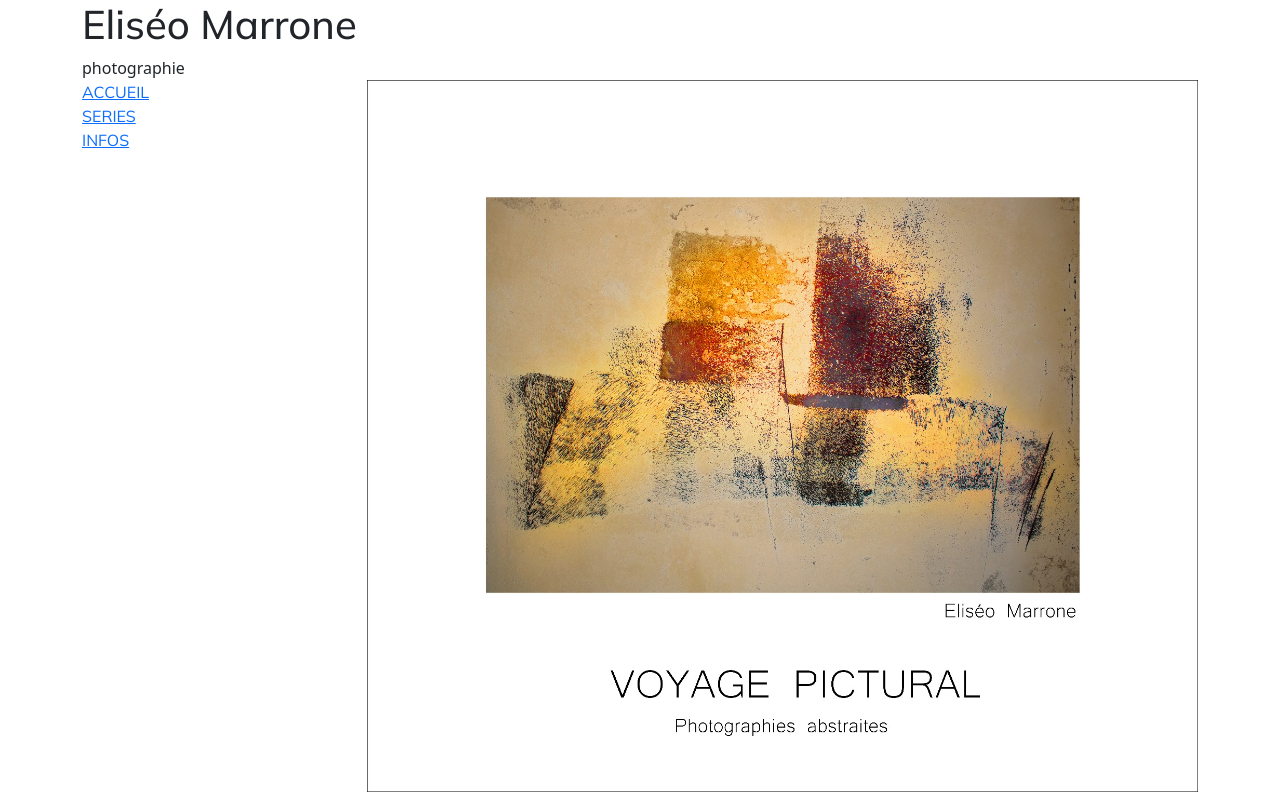
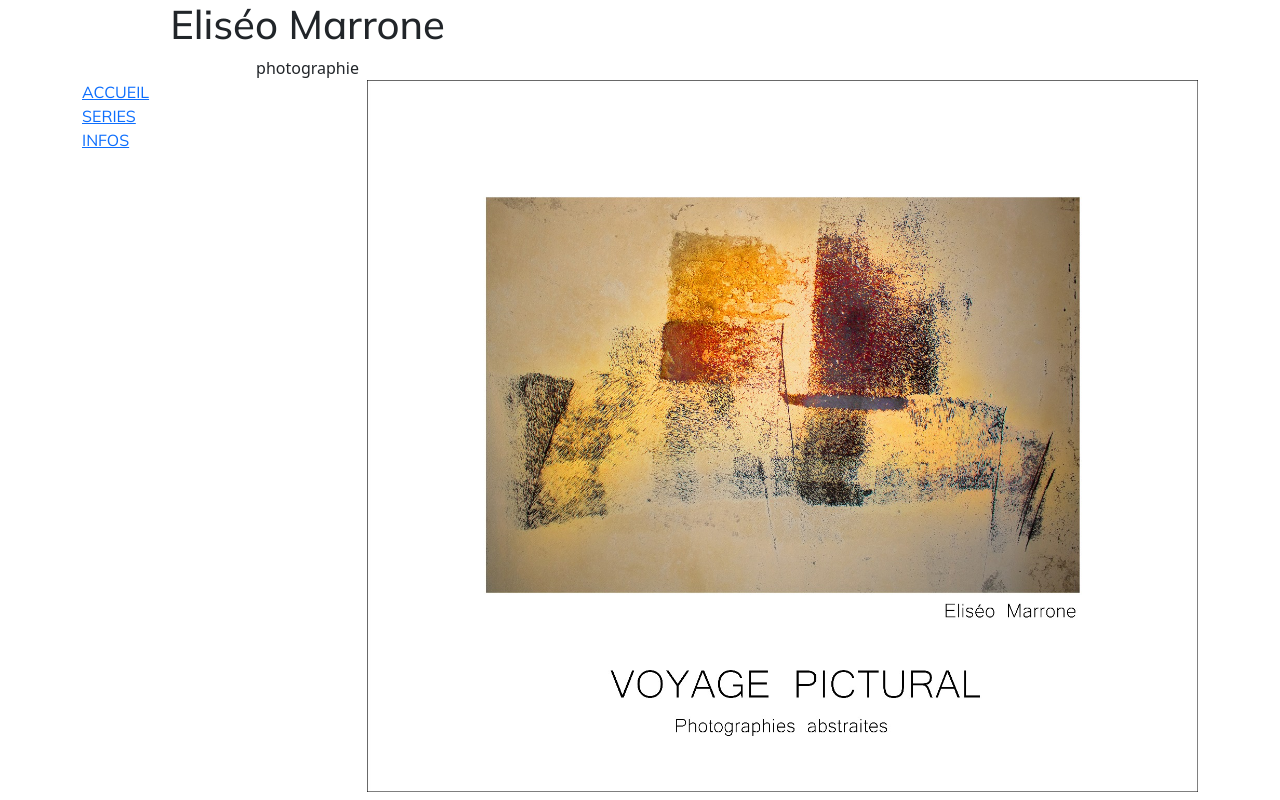
Before and after one commit to ophir0/eliseo-marrone-photographie, a React (Vite) app: page / in a window 1280 px wide. Built offline with nearby package versions, Linux system fonts and the light colour scheme.

Commit message:
Fixes alignment of Navbar logo and subtext

```diff
--- a/src/App.css
+++ b/src/App.css
@@ -15,6 +15,7 @@ nav {
   display: flex;
   flex-direction: column;
   gap: 0px;
+  align-items: center;
 
 }
 
--- a/src/App.jsx
+++ b/src/App.jsx
@@ -12,9 +12,11 @@ const App = () => {
     return (
       <div className="container">
         <div className="row">
+          <div className='col-sm-5'>
           <div className="logo">
               <h1>Eliséo Marrone</h1>
               <h7>photographie</h7>
+            </div>
             </div>
           </div>
         <div className="row">
```
